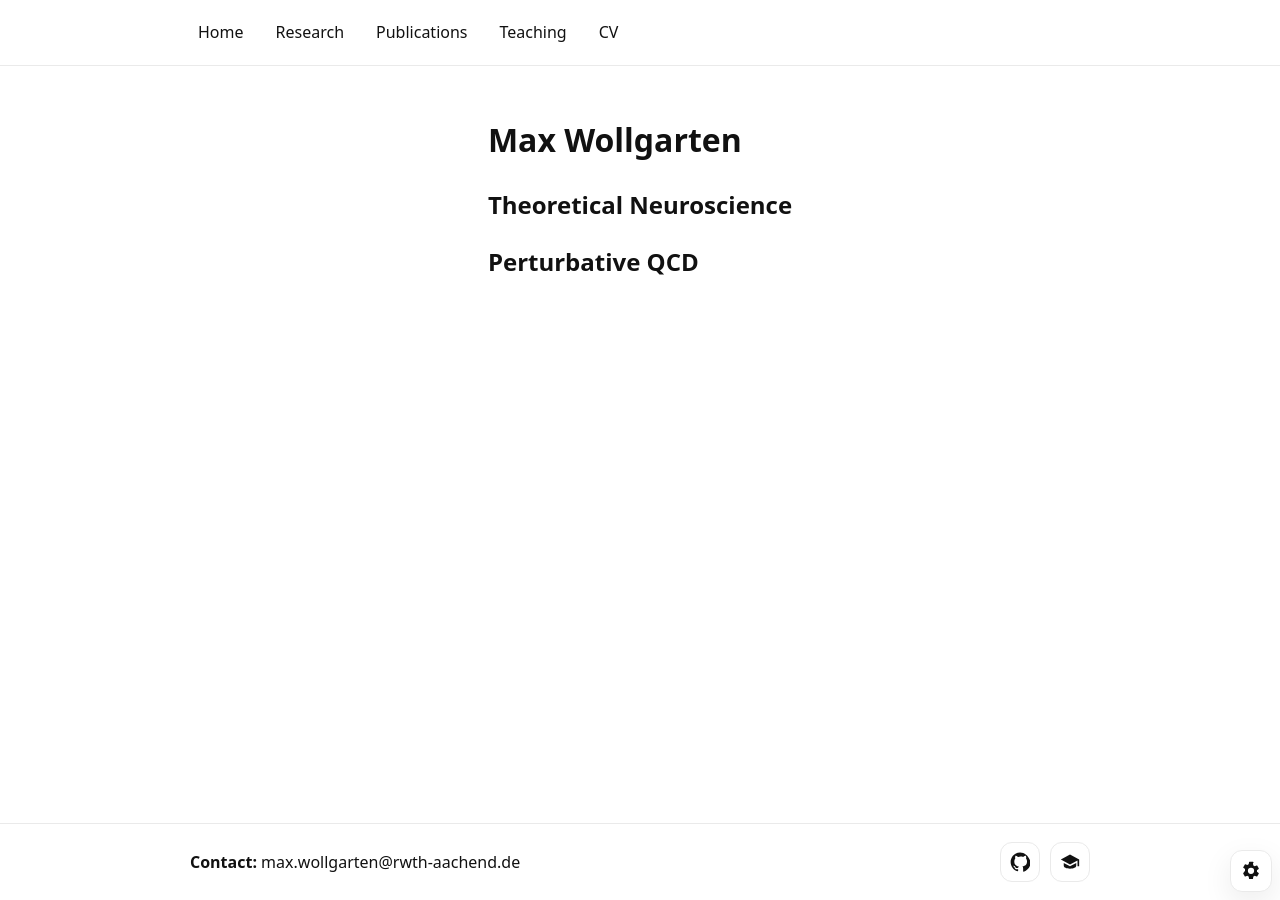
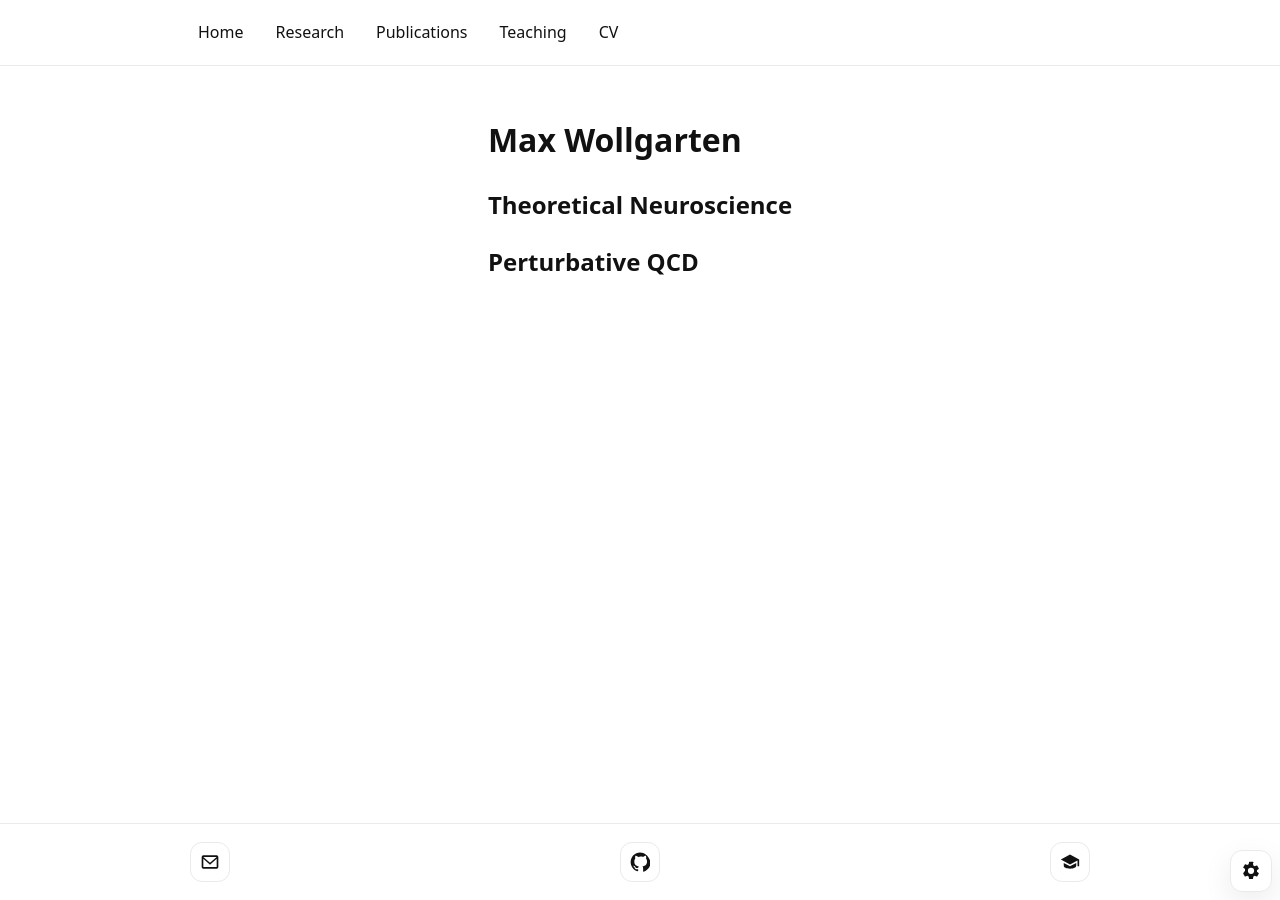
Before and after one commit to Max-Wollgarten/max-wollgarten.github.io, a Jekyll site: the page built from index.md, in a window 1280 px wide. Built offline with Jekyll 4.4.1, drawn with Linux system fonts in a browser that asks for light colours.

Commit message:
Update default.html

```diff
--- a/_layouts/default.html
+++ b/_layouts/default.html
@@ -79,23 +79,25 @@
     <main class="content">{{ content }}</main>
 
     <footer class="site-footer">
-      <div class="footer-inner">
-        <span class="footer-left"><strong>Contact:</strong> max.wollgarten@rwth-aachend.de</span>
+      <div class="footer-inner" aria-label="External links">
+        <a class="icon-link" href="mailto:max.wollgarten@rwth-aachen.de" aria-label="Email">
+          <svg class="icon" viewBox="0 0 24 24" aria-hidden="true">
+            <path d="M4 4h16a2 2 0 0 1 2 2v12a2 2 0 0 1-2 2H4a2 2 0 0 1-2-2V6a2 2 0 0 1 2-2zm0 2v.01L12 13l8-6.99V6H4zm0 12h16V8.24l-8 6.99-8-7V18z"/>
+          </svg>
+        </a>
 
-        <div class="footer-icons" aria-label="External links">
         <a class="icon-link" href="https://github.com/Max-Wollgarten" target="_blank" rel="noopener" aria-label="GitHub">
-            <svg viewBox="0 0 24 24" aria-hidden="true" class="icon">
+          <svg class="icon" viewBox="0 0 24 24" aria-hidden="true">
             <path d="M12 .5C5.73.5.75 5.69.75 12.1c0 5.18 3.44 9.57 8.2 11.12.6.12.82-.27.82-.58v-2.05c-3.34.75-4.04-1.45-4.04-1.45-.55-1.42-1.35-1.8-1.35-1.8-1.1-.78.08-.77.08-.77 1.22.09 1.86 1.28 1.86 1.28 1.08 1.9 2.84 1.35 3.53 1.03.11-.8.42-1.35.76-1.66-2.66-.31-5.46-1.36-5.46-6.04 0-1.33.46-2.42 1.22-3.27-.12-.31-.53-1.56.12-3.25 0 0 1-.33 3.3 1.25a11.1 11.1 0 0 1 3-.41c1.02 0 2.05.14 3 .41 2.3-1.58 3.3-1.25 3.3-1.25.65 1.69.24 2.94.12 3.25.76.85 1.22 1.94 1.22 3.27 0 4.69-2.81 5.72-5.49 6.03.43.39.82 1.15.82 2.32v3.44c0 .32.22.71.83.58 4.75-1.55 8.19-5.94 8.19-11.12C23.25 5.69 18.27.5 12 .5z"/>
           </svg>
         </a>
 
         <a class="icon-link" href="https://scholar.google.com/citations?user=YOUR_ID" target="_blank" rel="noopener" aria-label="Google Scholar">
-            <svg viewBox="0 0 24 24" aria-hidden="true" class="icon">
+          <svg class="icon" viewBox="0 0 24 24" aria-hidden="true">
             <path d="M12 3 1 9l11 6 9-4.91V17h2V9L12 3zm0 14L4.5 13.1V16.5C4.5 18.43 7.91 20 12 20s7.5-1.57 7.5-3.5v-3.4L12 17z"/>
           </svg>
         </a>
       </div>
-      </div>
     </footer>
   </body>
 </html>
```
Lines whose indentation alone changed are shown as unchanged.
